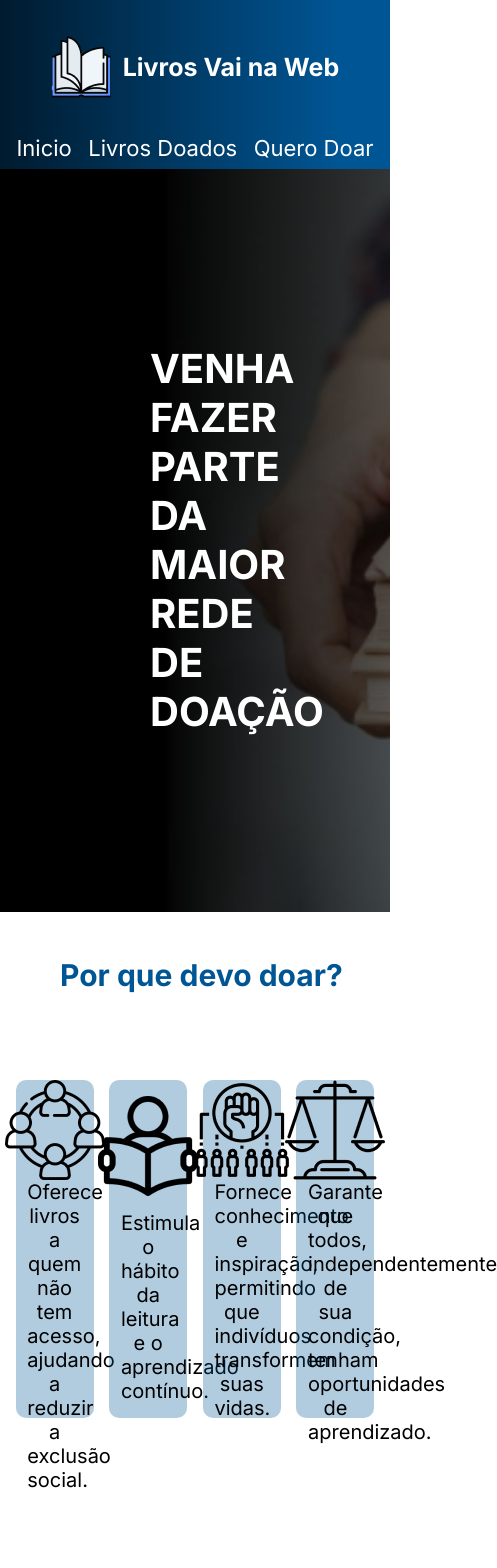
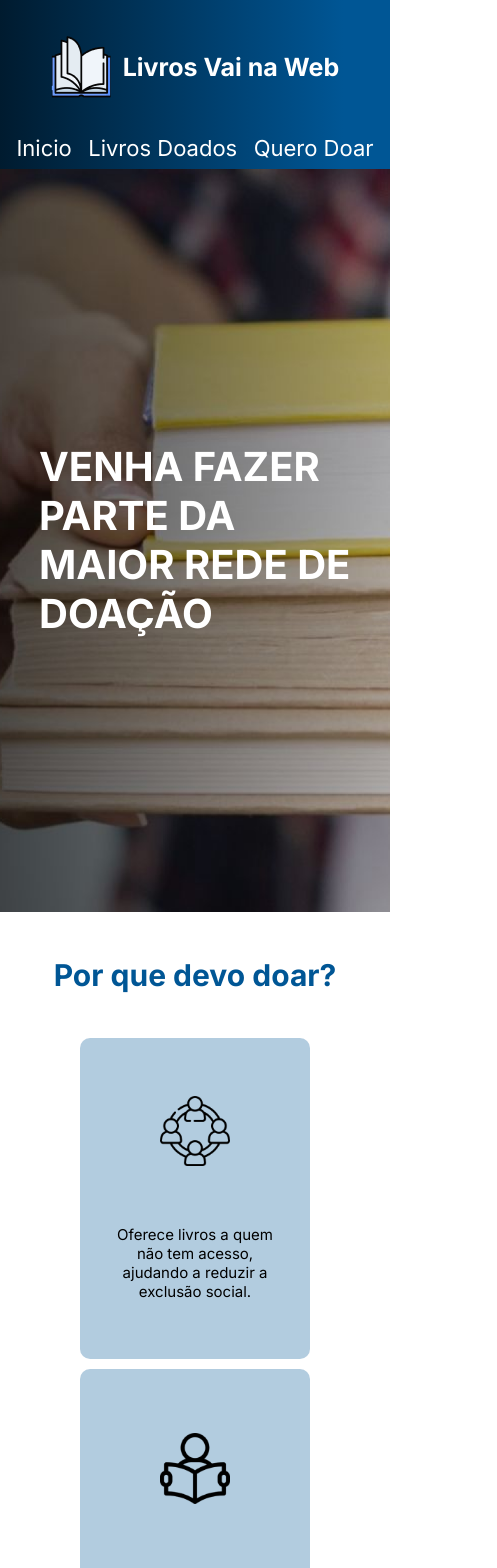
Before and after one commit to MarinaBarberini/Desafio-final-t1, a React (Vite) app: page / in a window 390 px wide. Shown: the top 1568 px of the page, 497 px wide, since content can reach past the window. Built offline with nearby package versions, Linux system fonts and the light colour scheme.

Commit message:
consertando responsivo

```diff
--- a/src/Pages/Doados/doados.module.scss
+++ b/src/Pages/Doados/doados.module.scss
@@ -1,9 +1,9 @@
 .boxDoados{
-    height: 80vh;
+    height: 70vh;
     display: flex;
     flex-direction: column;
     align-items: center;
-    justify-content: center;
+    justify-content: space-around;
 }
 
 .boxCard{
@@ -11,8 +11,8 @@
     height: 60vh;
     article{
         border: solid 2px #005695;
-        width: 20vw;
-        height: 40vh;
+        width: 230px;
+        height: 300px;
         display: flex;
         flex-direction: column;
         align-items: center;
@@ -20,3 +20,7 @@
         border-radius: 15px;
     }
 }
+
+@media(max-width: 760px){
+
+}
--- a/src/Pages/Inicio/Inicio.module.scss
+++ b/src/Pages/Inicio/Inicio.module.scss
@@ -9,7 +9,7 @@
         color: white;
         margin-left: 150px;
     font-size: 40px;
-    width: 27vw;
+    width: 30vw;
     }
 }
 
@@ -20,7 +20,6 @@
         display: flex;
         align-items: center;
         h2{
-
             font-size: 30px;
             margin-left: 60px;
             color: rgba(0, 86, 149, 1);
@@ -46,7 +45,7 @@
         p{
             text-align: center;
             width: 70%;
-            font-size: 20px;
+            font-size: 18px;
 
 
         }
@@ -57,9 +56,78 @@
     .banner{
         background-size: cover;
     }
-}
-@media(max-width: 920px){
-    .banner{
-        background-image: url("../../assets/bannerdois.png");
+    .boxCard{
+        article{
+            p{
+                font-size: 1.4vw;
+            }
+            img{
+                width: 7vw;
+            }
+        }
     }
 }
+
+@media(max-width: 960px){
+    .banner{
+        background-position: center;
+    }
+    .boxCard{
+        article{
+            width: 22%;
+            p{
+                font-size: 1.7vw;
+            }
+            img{
+                width: 7vw;
+            }
+        }
+    }
+}
+
+
+@media(max-width: 760px){
+    .banner{
+        justify-content: center;
+        h2{
+            width: 80%;
+            margin-left: 0;
+        }
+    }
+    .devoDoar{
+        height: auto;
+        div{
+            justify-content: center;
+            h2{
+                margin-left: 0;
+            }
+        }
+    }
+    .boxCard{
+        flex-wrap: wrap;
+        gap: 10px;
+        height: 90vh;
+        article{
+            height: 38vh;
+            width: 230px;
+            p{
+                font-size: 15px;
+            }
+            img{
+                width: 12vw;
+            }
+        }
+    }
+}
+
+@media(max-width: 476px){
+    .boxCard{
+        height: auto;
+        margin-bottom: 10px;
+    article{
+        img{
+            width: 18vw;
+        }
+    }
+    }
+}
--- a/src/Pages/QueroDoar/queroDoar.module.scss
+++ b/src/Pages/QueroDoar/queroDoar.module.scss
@@ -9,12 +9,15 @@
     flex-direction: column;
     align-items: center;
     justify-content: space-evenly;
+    h2{
+        text-align: center;
+    }
 }
 
 form{
     border: solid 2px #005695;
-    width: 25vw;
-    height: 70vh;
+    width: 400px;
+    height: 420px;
     display: flex;
     flex-direction: column;
     align-items: center;
@@ -28,8 +31,8 @@ form{
         color: #005695;
     }
     input{
-        width: 22vw;
-        height: 5vh;
+        width: 330px;
+        height: 40px;
         border: solid 2px #005695;
         border-radius: 10px;
         outline: none;
@@ -40,8 +43,8 @@ form{
     }
     .doar{
         background-color: #005695;
-        width: 10vw;
-        height: 6vh;
+        width: 150px;
+        height: 50px;
         padding-left: 0;
         color: white;
         font-size: 17px;
--- a/src/components/Footer/footer.module.scss
+++ b/src/components/Footer/footer.module.scss
@@ -27,3 +27,21 @@ footer{
     justify-content: center;
     align-items: center;
 }
+
+@media(max-width: 1020px){
+    .boxSocial{
+        nav{
+            width: 230px;
+        }
+    }
+}
+
+@media(max-width: 500px){
+    .boxSocial{
+        flex-direction: column;
+        justify-content: space-evenly;
+    }
+    .boxEnd{
+        text-align: center;
+    }
+}
```
